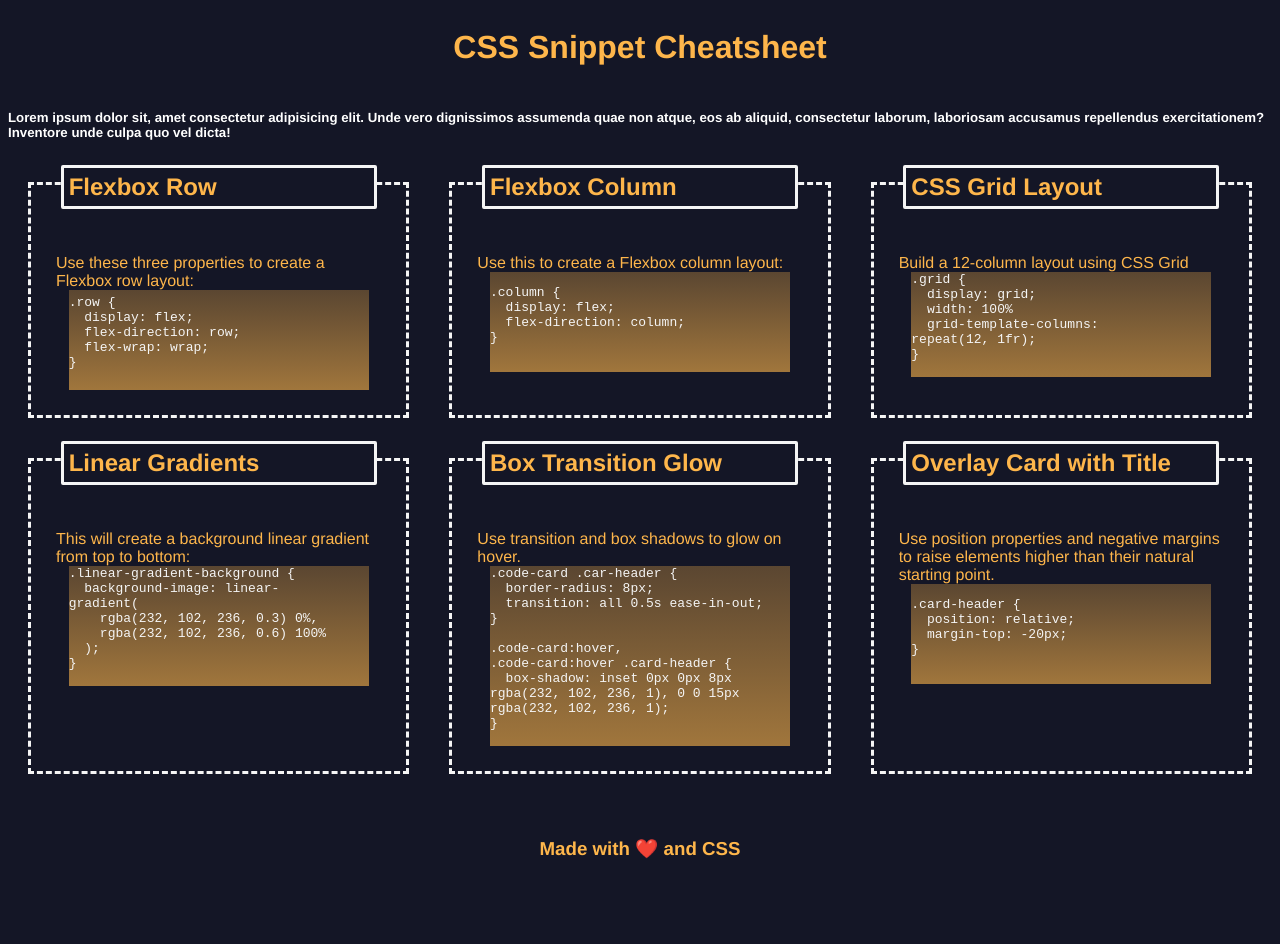
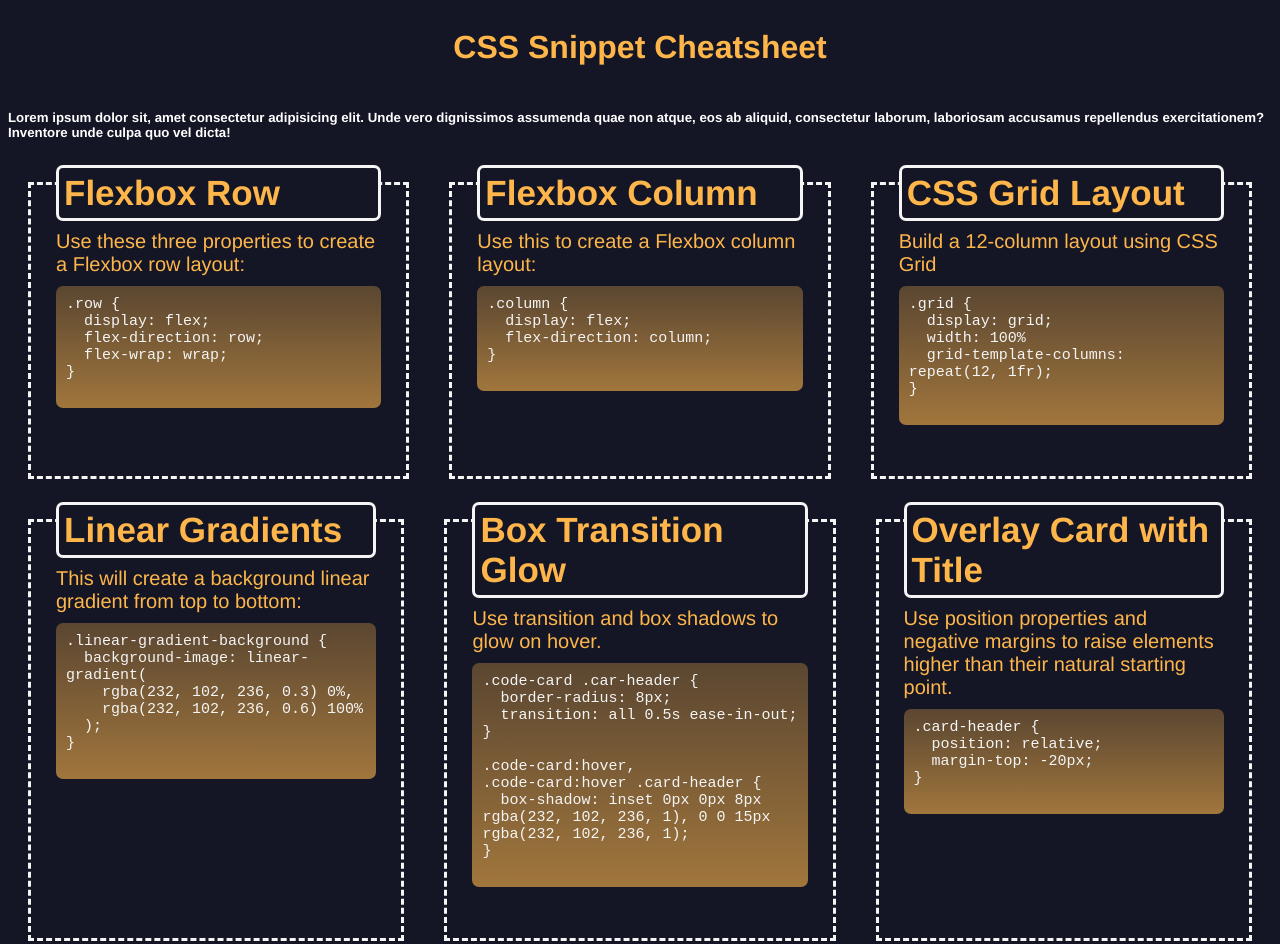
Before and after one commit to cdgonzo23/css-snippet-cheatsheet, a plain HTML site: page index.html in a window 1280 px wide. Shown: the top 944 px of the page. Before the commit the page ends 912 px from the top, so only its background shows below. Drawn offline with Linux system fonts and the light colour scheme.

Commit message:
added css transitions and formatting

```diff
--- a/assets/style.css
+++ b/assets/style.css
@@ -28,14 +28,22 @@ section {
     display: flex;
     justify-content: center;
     flex-wrap: wrap;
+    max-width: 1500px;
+    margin: auto;
 }
 
 .cards {
     flex: 1 1 300px;
+    max-width: 400px;
     border-style: dashed;
     border-color: whitesmoke;
     margin: 20px;
     padding: 25px;
+}
+
+.cards,
+h2 {
+    transition: all 0.5s ease-in-out;
 }
 
 h2 {
@@ -43,17 +51,20 @@ h2 {
     background-color: var(--dark);
     border-style: solid;
     border-color: whitesmoke;
-    border-radius: 2px;
-    width: 300px;
+    border-radius: 7px;
     padding: 5px;
     position: relative;
     top: -45px;
     margin: auto;
+    font-size: 35px;
 }
 
 p {
     color: var(--light);
     margin: auto;
+    position: relative;
+    top: -36px;
+    font-size: 20px;
 }
 
 pre {
@@ -63,11 +74,23 @@ pre {
         );
     color: whitesmoke;
     margin: auto;
-    width: 300px;
     display: flex;
     justify-content: flex-start;
-    min-height: 100px;
-    align-items: center;
+    padding: 10px;
+    border-radius: 7px;
+    position: relative;
+    top: -26px;
+    font-size: 15px;
+    user-select: text;
+}
+
+.cards:hover {
+    box-shadow: 10px 10px 5px var(--light);
+    border-color: var(--light);
+}
+
+h2:hover {
+    border-color: var(--light);
 }
 
 footer {
@@ -76,3 +99,13 @@ footer {
     padding: 2%;
     color: var(--light)
 }
+
+@media screen and (max-width: 768px) {
+    header {
+      flex-direction: column;
+    }
+
+    main {
+      max-width: 1200px;
+    }
+  }
```
